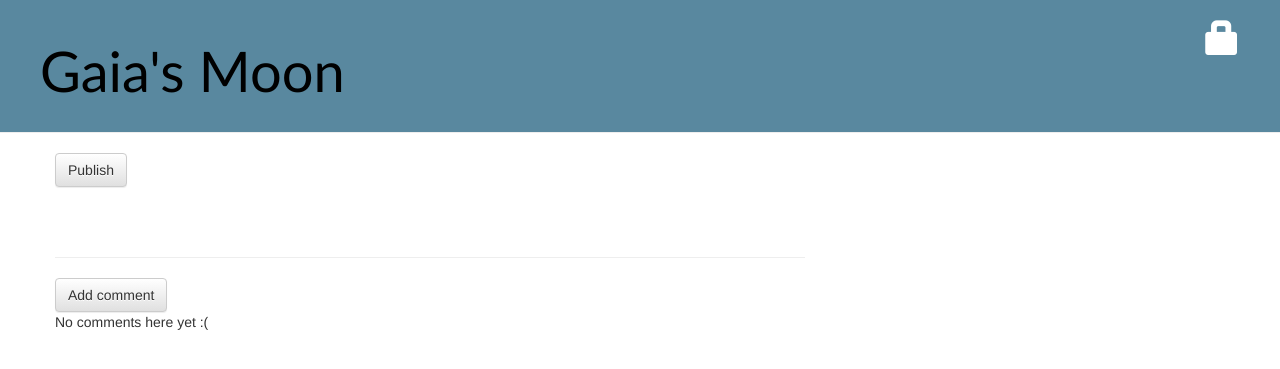
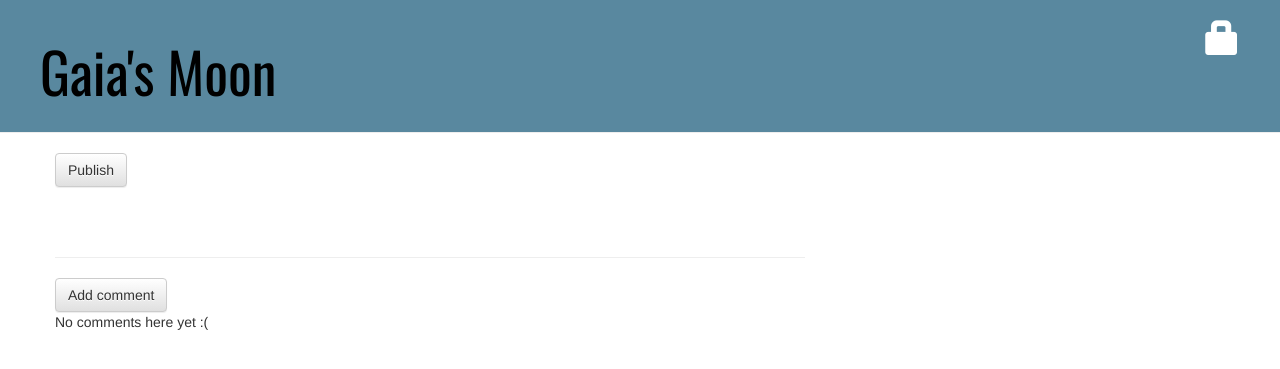
Before and after one commit to Mairious/my-first-blog, a Django app: template blog/templates/blog/post_detail.html in a window 1280 px wide. Shown: the top 369 px of the page. Run offline with Django 3.2, Linux system fonts and the light colour scheme; the template is opened without the code that fills it, so the values that code supplies are empty; some libraries are stand-ins or nearby versions.

Commit message:
Heading font eight

```diff
--- a/blog/static/css/blog.css
+++ b/blog/static/css/blog.css
@@ -15,7 +15,7 @@
 }
 
 h1, h2, h3, h4 {
-    font-family: "Gill Sans", sans-serif;
+    font-family: 'Oswald', sans-serif;
 }
 
 .date {
--- a/blog/templates/blog/base.html
+++ b/blog/templates/blog/base.html
@@ -4,7 +4,7 @@
         <title>Gaia's Moon</title>
         <link rel="stylesheet" href="//maxcdn.bootstrapcdn.com/bootstrap/3.2.0/css/bootstrap.min.css">
         <link rel="stylesheet" href="//maxcdn.bootstrapcdn.com/bootstrap/3.2.0/css/bootstrap-theme.min.css">
-        <link href='//fonts.googleapis.com/css?family=Lobster&subset=latin,latin-ext' rel='stylesheet' type='text/css'>
+        <link href="https://fonts.googleapis.com/css2?family=Montserrat&family=Oswald&display=swap" rel="stylesheet">
         <link rel="stylesheet" href="{% static 'css/blog.css' %}">
     </head>
     <body>
```
